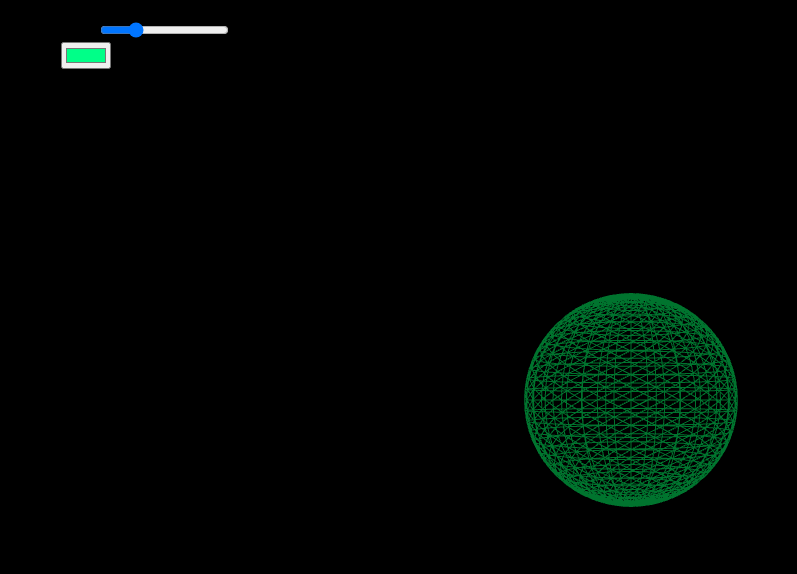
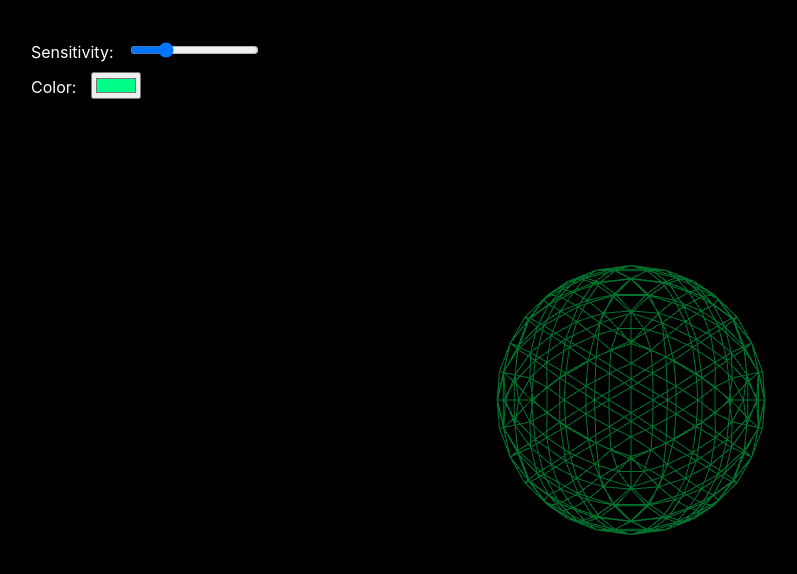
Before and after one commit to ms-tech-geek/audio-orb, a React (Create React App) app: page / in a window 1280 px wide. Shown: the top 574 px of the page, without its empty margins (9-806 px from the left). Built offline with nearby package versions, Linux system fonts and the light colour scheme; no server answers.

Commit message:
vertex distortion that reacts to audio + smooth rotation animation

```diff
--- a/src/components/AudioOrb.js
+++ b/src/components/AudioOrb.js
@@ -1,11 +1,28 @@
 // src/components/AudioOrb.js
-import { useRef, useEffect, useState } from 'react'
+import { useRef, useEffect, useState, useMemo } from 'react'
 import { Canvas, useFrame } from '@react-three/fiber'
 import { OrbitControls } from '@react-three/drei'
+import * as THREE from 'three'
 
 function Scene({ sensitivity = 0.5, color = "#00ff88" }) {
   const meshRef = useRef()
   const analyserRef = useRef()
+
+  // Create vertex distortion
+  const [noise] = useState(() => new Array(2048).fill(0).map(() => Math.random() * 2 - 1))
+
+  const geometry = useMemo(() => {
+    const geo = new THREE.IcosahedronGeometry(1, 4)
+    const pos = geo.attributes.position
+    const pa = new Float32Array(pos.count * 3)
+    for (let i = 0; i < pos.count; i++) {
+      pa[i * 3] = pos.array[i * 3]
+      pa[i * 3 + 1] = pos.array[i * 3 + 1]
+      pa[i * 3 + 2] = pos.array[i * 3 + 2]
+    }
+    geo.setAttribute('originalPosition', new THREE.BufferAttribute(pa, 3))
+    return geo
+  }, [])
 
   useEffect(() => {
     navigator.mediaDevices.getUserMedia({ audio: true })
@@ -13,29 +30,45 @@ function Scene({ sensitivity = 0.5, color = "#00ff88" }) {
         const audioContext = new (window.AudioContext || window.webkitAudioContext)()
         const source = audioContext.createMediaStreamSource(stream)
         const analyser = audioContext.createAnalyser()
-        analyser.fftSize = 256
+        analyser.fftSize = 512
         source.connect(analyser)
         analyserRef.current = analyser
       })
       .catch(err => console.log("Mic access denied:", err))
   }, [])
 
-  useFrame(() => {
+  useFrame((state) => {
     if (analyserRef.current && meshRef.current) {
       const dataArray = new Uint8Array(analyserRef.current.frequencyBinCount)
       analyserRef.current.getByteFrequencyData(dataArray)
+
       const average = dataArray.reduce((a, b) => a + b) / dataArray.length
       const scale = 1 + (average / 128) * sensitivity
+
+      // Apply vertex distortion
+      const positions = meshRef.current.geometry.attributes.position
+      const original = meshRef.current.geometry.attributes.originalPosition
+
+      for (let i = 0; i < positions.count; i++) {
+        const offset = noise[i] * (average / 255) * sensitivity
+        positions.array[i * 3] = original.array[i * 3] + offset
+        positions.array[i * 3 + 1] = original.array[i * 3 + 1] + offset
+        positions.array[i * 3 + 2] = original.array[i * 3 + 2] + offset
+      }
+
+      positions.needsUpdate = true
       meshRef.current.scale.set(scale, scale, scale)
+      meshRef.current.rotation.x += 0.001
+      meshRef.current.rotation.y += 0.001
     }
   })
 
   return (
-    <mesh ref={meshRef}>
-      <sphereGeometry args={[1, 32, 32]} />
-      <meshStandardMaterial
+    <mesh ref={meshRef} geometry={geometry}>
+      <meshPhongMaterial
         color={color}
         wireframe
+        shininess={100}
       />
     </mesh>
   )
@@ -47,9 +80,16 @@ export default function AudioOrb() {
 
   return (
     <>
-      <div style={{ position: 'absolute', zIndex: 1, padding: '20px' }}>
-        <div>
-          <label>Sensitivity: </label>
+      <div style={{
+        position: 'absolute',
+        zIndex: 1,
+        padding: '20px',
+        background: 'rgba(0,0,0,0.7)',
+        borderRadius: '10px',
+        margin: '20px'
+      }}>
+        <div style={{ marginBottom: '10px' }}>
+          <label style={{ color: 'white', marginRight: '10px' }}>Sensitivity: </label>
           <input
             type="range"
             min="0"
@@ -60,7 +100,7 @@ export default function AudioOrb() {
           />
         </div>
         <div>
-          <label>Color: </label>
+          <label style={{ color: 'white', marginRight: '10px' }}>Color: </label>
           <input
             type="color"
             value={color}
@@ -69,7 +109,7 @@ export default function AudioOrb() {
         </div>
       </div>
       <div style={{ width: '100vw', height: '100vh', background: '#000' }}>
-        <Canvas>
+        <Canvas camera={{ position: [0, 0, 4] }}>
           <OrbitControls />
           <ambientLight intensity={0.5} />
           <pointLight position={[10, 10, 10]} />
```
